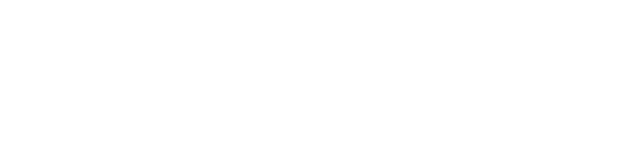
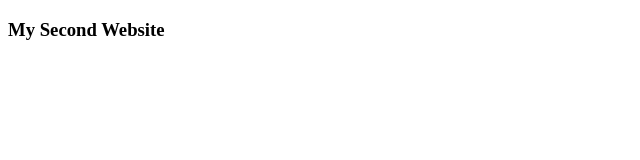
Before and after one commit to NasirUddinAhmed/demo-second-repo, a plain HTML site: page index.html in a window 1280 px wide. Shown: the whole page, without its empty margins (0-640 px from the left). Drawn offline with Linux system fonts and the light colour scheme.

Commit message:
second commit updated

```diff
--- a/index.html
+++ b/index.html
@@ -6,5 +6,7 @@
     <meta name="viewport" content="width=device-width, initial-scale=1.0" />
     <title>My Second Repo</title>
   </head>
-  <body></body>
+  <body>
+    <h3>My Second Website</h3>
+  </body>
 </html>
```
